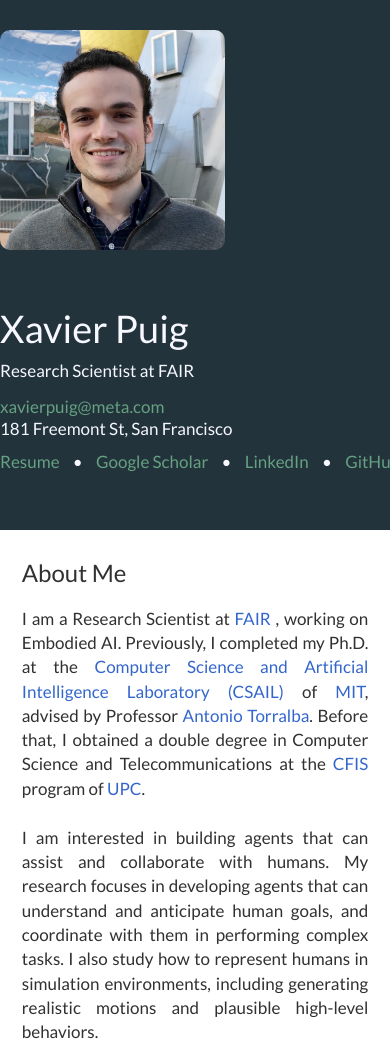
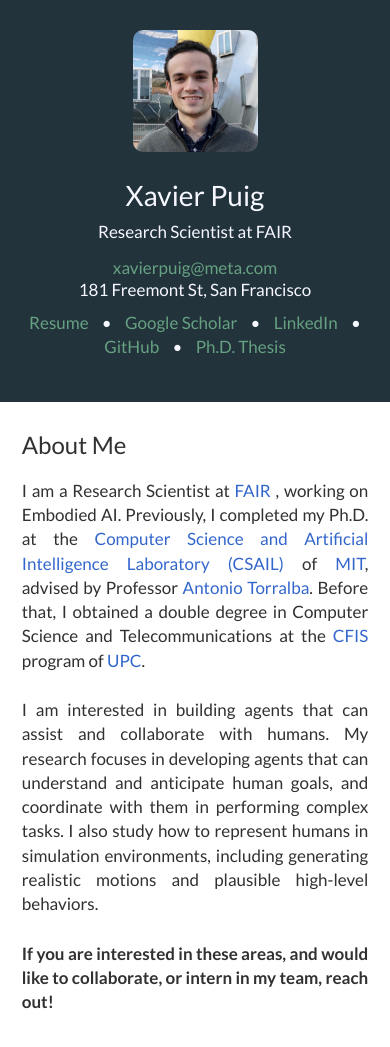
Before and after one commit to xavierpuigf/xavierpuigf.github.io, a plain HTML site: page index.html in a window 390 px wide. Shown: the top 1047 px of the page. Drawn offline with nearby package versions, Linux system fonts and the light colour scheme.

Commit message:
update thesis;

```diff
--- a/index.html
+++ b/index.html
@@ -36,33 +36,6 @@ body { padding : 0; font-family: 'Lato', sans-serif; font-size : 17px; color:var
 }
 
 
-@media screen and (max-device-width: 480px){
-  	body{
-      	-webkit-text-size-adjust: 100%;
-   	}
-   	.title {
-   		display:  block;
-   		width: 100%;
-   	}
-   	#sidebar {
-   		width: 100%;
-   		float:  none;
-   	}
-   	.title #sidebar img {
-   		width:  125;
-   		margin:  auto;
-   		display:  block;
-   		marigin-bottom:  0px;
-   	}
-   	.title #bio {
-   		width:  100%;
-   		text-align: center;
-   	}
-
-   	#bio h1 span {
-   		font-size: 28px;
-   	}
- }
 
 div .aboutme {
 	background: #ffffff;
@@ -95,10 +68,10 @@ td.date {
 
 .generalcontainer { min-height: 90%; margin : 0px auto;  width: 100%; background-color:var(--bkg); border-radius: 10px; clear:both; color:var(--textc)}
 
-#bio { height : 250px; position: relative; float : left; width : 500px; color:var(--bkg) }
+#bio { height : 250px; position: relative; float : left; width : 550px; color:var(--bkg) }
 #bio a { color:var(--urlcolor)}
 #me { border : 0 solid black; margin-bottom : 30px; border-radius : 10px; }
-#sidebar { margin-left:0px; margin-right : 50px; border : 0 solid black; float : left; margin-bottom : 0;}
+#sidebar { margin-left:0px; margin-right : 30px; border : 0 solid black; float : left; margin-bottom : 0;}
 
 
 a { text-decoration : none; }
@@ -170,6 +143,41 @@ table td {
 	color: black;
 	text-decoration: underline
 }
+
+@media (max-width: 900px){
+  	body{
+      	-webkit-text-size-adjust: 100%;
+   	}
+   	.title {
+   		display:  block;
+   		width: 100%;
+   	}
+   	#sidebar {
+   		width: 100%;
+   		float:  none;
+   	}
+   	.title #sidebar img {
+   		width:  125;
+   		margin:  auto;
+   		display:  block;
+   		marigin-bottom:  0px;
+   	}
+   	.title #bio {
+   		width:  100%;
+   		text-align: center;
+   	}
+
+   	#bio h1 span {
+   		font-size: 28px;
+   	}
+	#biocont {
+		width: 100%
+	}
+	.publication .papercont {
+		max-width: 100%
+	}
+}
+
 </style>
 
 <script>
@@ -191,10 +199,10 @@ table td {
     <div class="titlesec">
     <div class="title">
     	<div class="cont">
-	        <div id="sidebar"><img src="media/xavi.jpg" id="me" width="225" itemprop="photo"></div>
+	        <div id="sidebar"><img src="media/xavi.jpg" id="me" width="220" itemprop="photo"></div>
 
 	        <div id="bio">
-	            <div style="position:absolute;top:28px;">
+	            <div id="biocont" style="position:absolute;top:28px;">
 	                <h1 style="padding-bottom: 6px"><span itemprop="name">Xavier Puig</span></h1>
 
 	                <p style="line-height:30px;">
@@ -209,7 +217,8 @@ table td {
 					<a href="documents/CV_Xavier.pdf" class="first">Resume</a> &bull;
 					<a href="https://scholar.google.com/citations?user=GbaikvkAAAAJ">Google Scholar</a> &bull;
 					<a href="https://www.linkedin.com/in/xavierpuigf">LinkedIn</a> &bull;
-					<a href="https://github.com/xavierpuigf">GitHub</a>
+					<a href="https://github.com/xavierpuigf">GitHub</a> &bull;
+					<a href="documents/xavier_puig_phd_tesis.pdf">Ph.D. Thesis</a>
 					</p>
 	            </div>
 	        </div>
@@ -541,11 +550,12 @@ table td {
 				<a href="https://github.com/CSAILVision/sceneparsing">Toolkit</a>
 				<a href="http://scenesegmentation.csail.mit.edu">Demo</a>
 			</span>
-			</p>
         </div>
 		</div>
     </div>
 </div>
+
+
 
 	<div class="containerexp">
 		<div class="container">
@@ -578,6 +588,7 @@ table td {
 		</div>
 	</div>
 	<div>
+
 <div class="profservice">
 
 	<div class="container">
```
Also changed, not shown: 1 other file. Lines whose indentation alone changed are shown as unchanged.
